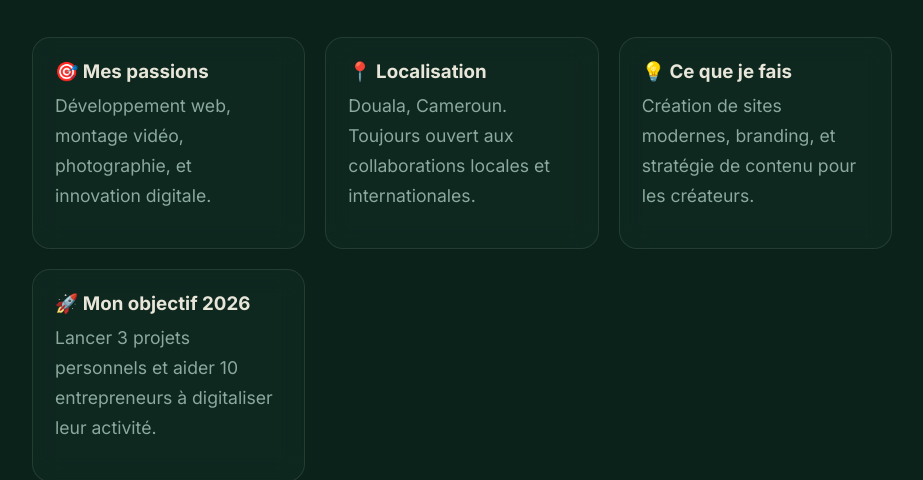
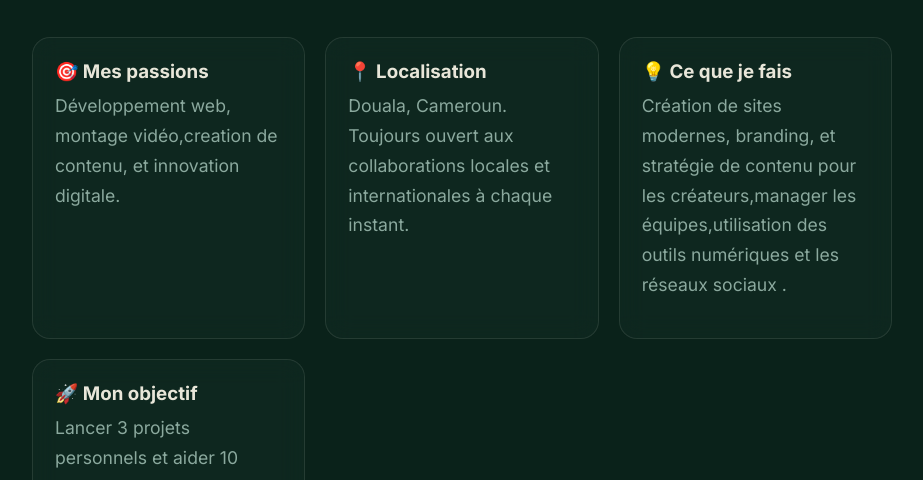
Before and after one commit to tomoroland90-tech/ma-vie-, a plain HTML site: page index.html in a window 1280 px wide. Both pictures are taken after a click on the button "À propos". Shown: the part 320-800 px from the top of the page, without its empty margins (178-1101 px from the left). Drawn offline with Linux system fonts and the light colour scheme.

Commit message:
Mise à jour du site

```diff
--- a/index.html
+++ b/index.html
@@ -226,19 +226,20 @@
     <div class="about-grid">
       <div class="about-card">
         <h3>🎯 Mes passions</h3>
-        <p>Développement web, montage vidéo, photographie, et innovation digitale.</p>
+        <p>Développement web, montage vidéo,creation de contenu, et innovation digitale.</p>
       </div>
       <div class="about-card">
         <h3>📍 Localisation</h3>
-        <p>Douala, Cameroun. Toujours ouvert aux collaborations locales et internationales.</p>
+        <p>Douala, Cameroun. Toujours ouvert aux collaborations locales et internationales à chaque instant.</p>
       </div>
       <div class="about-card">
         <h3>💡 Ce que je fais</h3>
-        <p>Création de sites modernes, branding, et stratégie de contenu pour les créateurs.</p>
+        <p>Création de sites modernes, branding, et stratégie de contenu pour les créateurs,manager les équipes,utilisation des outils numériques et les réseaux sociaux  .</p>
       </div>
       <div class="about-card">
-        <h3>🚀 Mon objectif 2026</h3>
+        <h3>🚀 Mon objectif </h3>
         <p>Lancer 3 projets personnels et aider 10 entrepreneurs à digitaliser leur activité.</p>
+        <p>Numériser les platforms des établissements scolaires et des paroisses.</p>
       </div>
     </div>
   </section>
```
